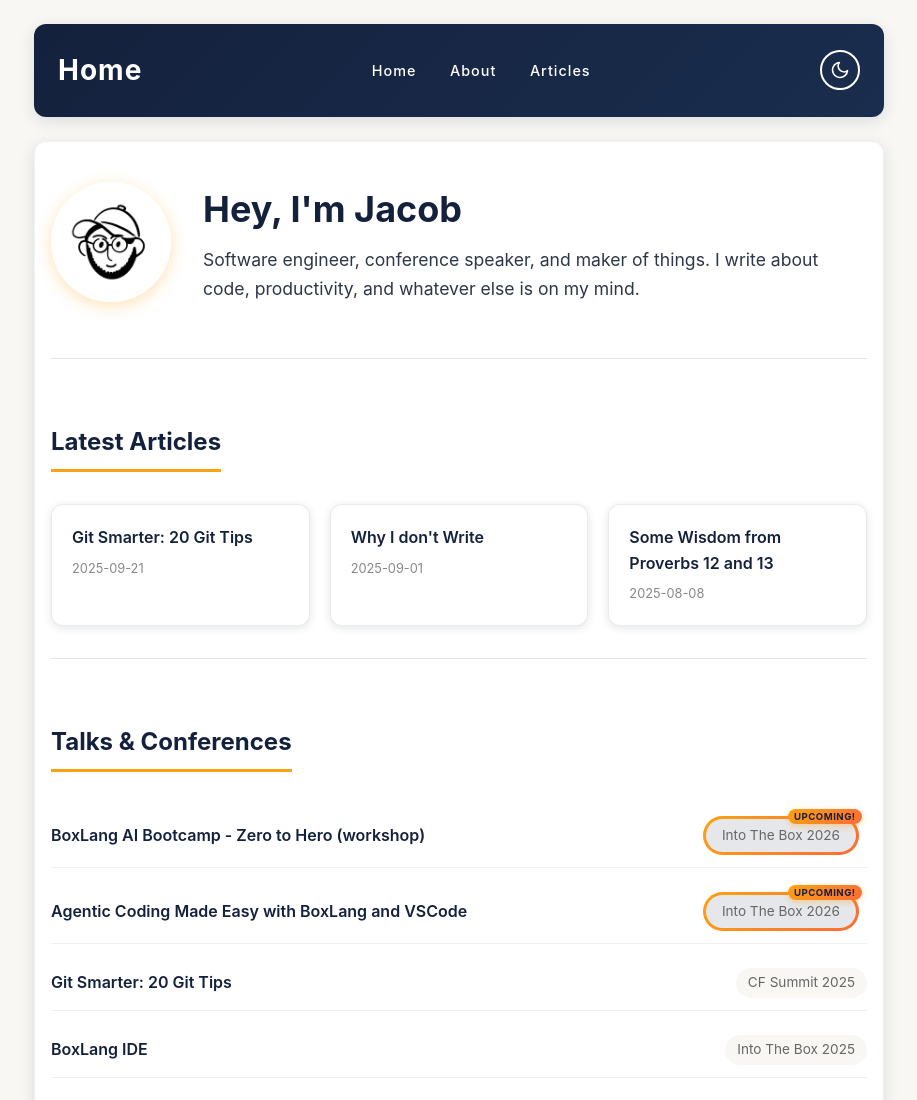
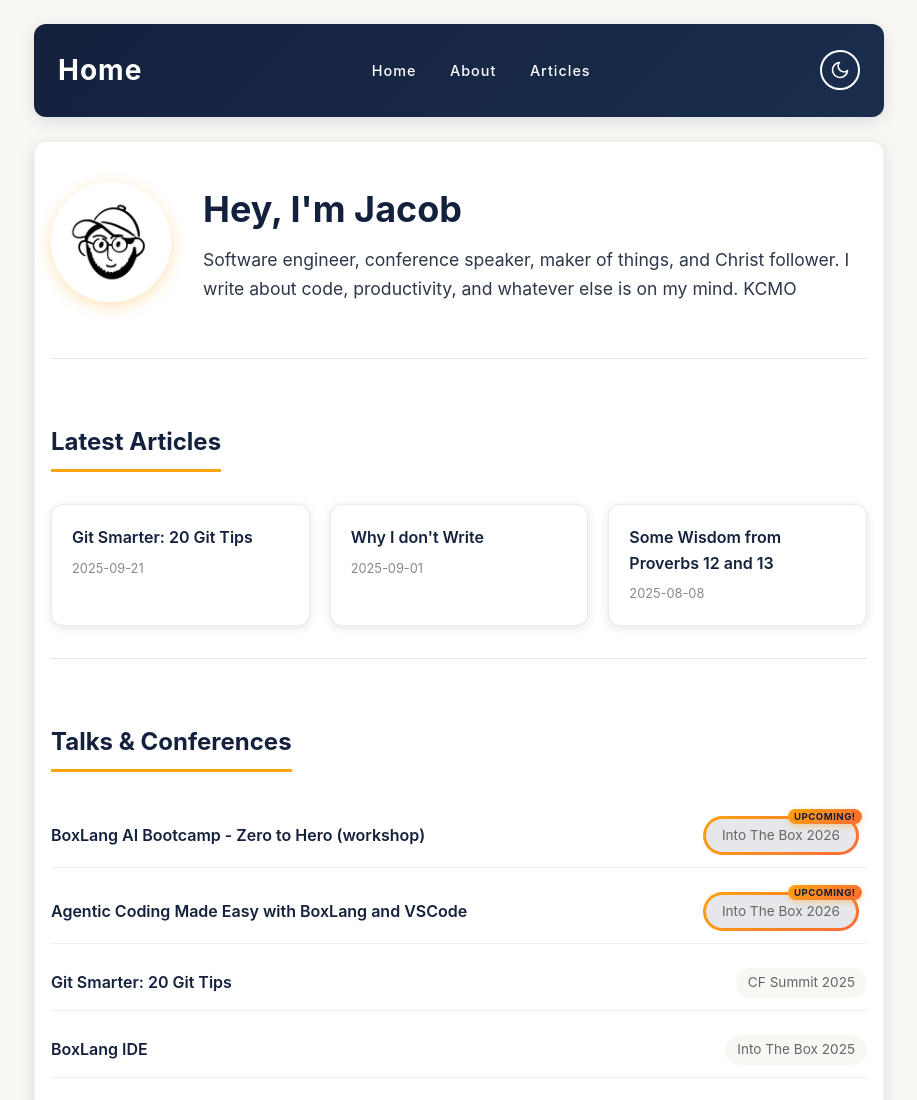
Before and after one commit to jbeers/jbeers.github.io, an Eleventy site: page index.njk in a window 1280 px wide. Shown: the top 1100 px of the page, without its empty margins (181-1098 px from the left). Built offline with nearby package versions, Linux system fonts and the light colour scheme; Eleventy itself is replaced by a stand-in of ours; files that its build step writes are made by us from their sources.

Commit message:
update bio

```diff
--- a/index.njk
+++ b/index.njk
@@ -7,7 +7,7 @@ layout: base
   <img class="profile-photo" src="/images/pic.png" alt="Jacob's profile picture">
   <div class="hero-text">
     <h1>Hey, I'm Jacob</h1>
-    <p>Software engineer, conference speaker, and maker of things. I write about code, productivity, and whatever else is on my mind.</p>
+    <p>Software engineer, conference speaker, maker of things, and Christ follower. I write about code, productivity, and whatever else is on my mind. KCMO</p>
   </div>
 </section>
 
```
